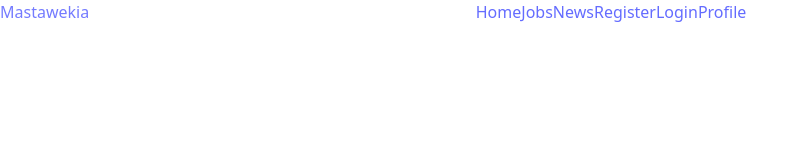
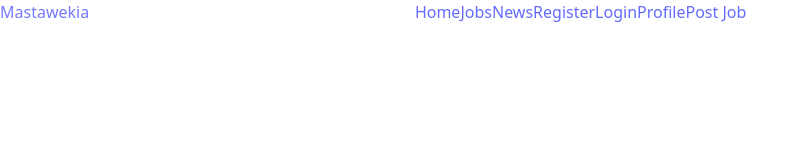
Before and after one commit to BemnetKassa/Mastawekia.com, a React (Vite) app in the folder client/: page / in a window 1280 px wide. Shown: the top 160 px of the page, without its empty margins (0-809 px from the left). Built offline with nearby package versions, Linux system fonts and the light colour scheme.

Commit message:
Update App.jsx

```diff
--- a/client/src/App.jsx
+++ b/client/src/App.jsx
@@ -7,6 +7,8 @@ import Register from "./pages/Register";
 import Jobs from "./pages/Jobs";
 import News from "./pages/News";
 import Profile from "./pages/Profile";
+import PostJob from "./pages/PostJob";
+
 
 function App() {
   const { user, logout } = useContext(AuthContext);
@@ -29,6 +31,7 @@ function App() {
             <Link to="/register" className="hover:underline">Register</Link>
             <Link to="/login" className="hover:underline">Login</Link>
             <Link to="/profile" className="hover:underline">Profile</Link>
+            <Link to="/post-job" className="hover:underline">Post Job</Link>
 
             </>
           )}
@@ -43,6 +46,7 @@ function App() {
           <Route path="/register" element={<Register />} />
           <Route path="/jobs" element={<Jobs />} />
           <Route path="/profile" element={<Profile />} />
+          <Route path="/post-job" element={<PostJob />} />
         </Routes>
       </div>
     </Router>
```
